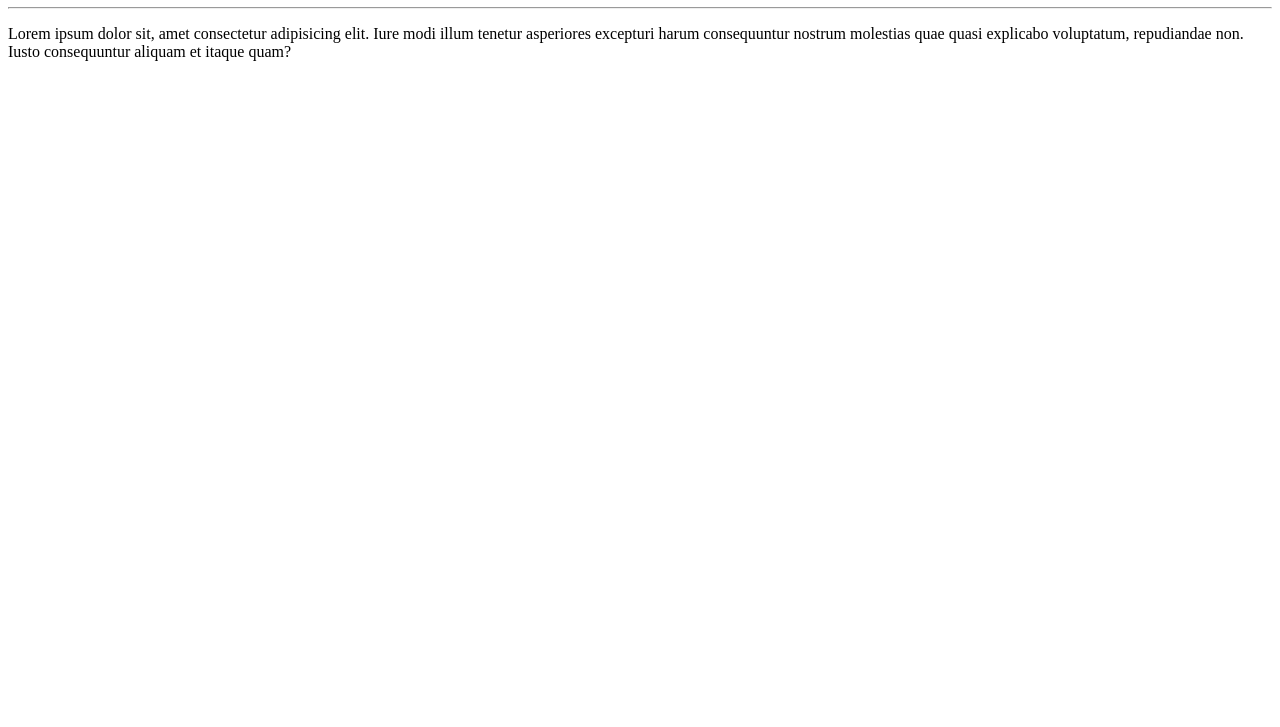
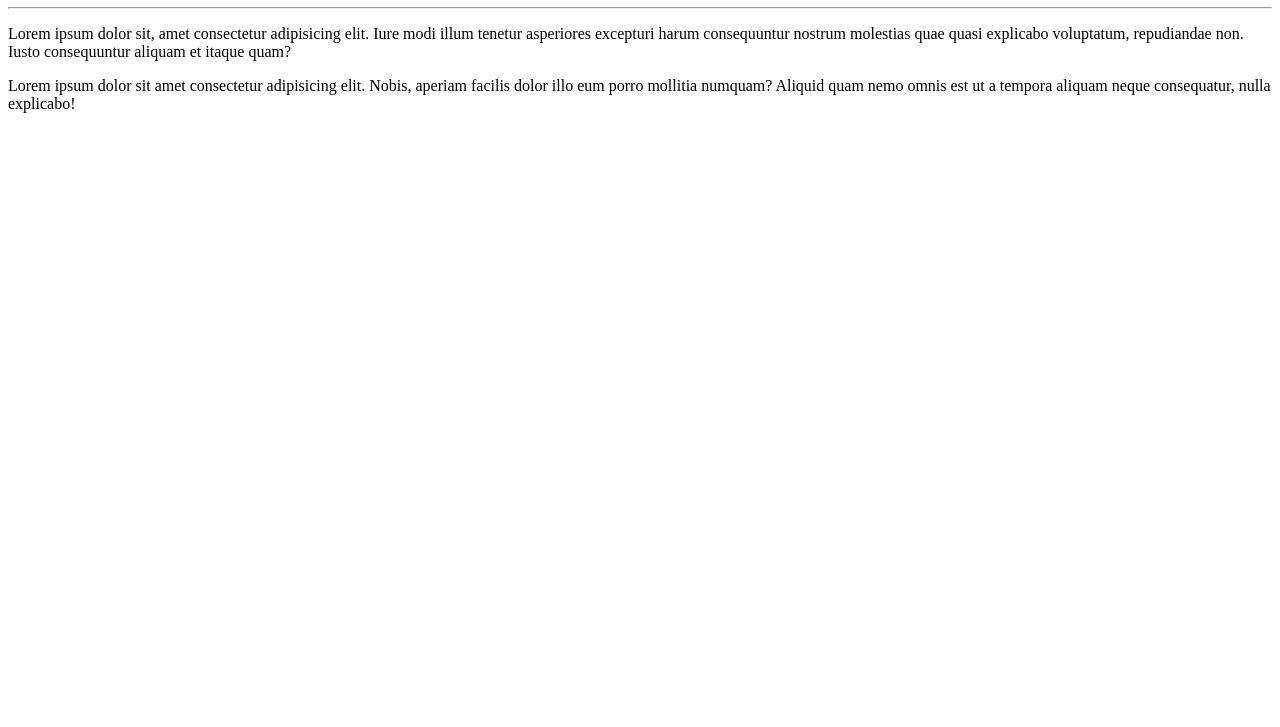
Before and after one commit to joaoOliveira09/OlaMundo, a plain HTML site: page SiteExemplo/index.html in a window 1280 px wide. Shown: the part 73-800 px from the top of the page. Drawn offline with Linux system fonts and the light colour scheme.

Commit message:
Adicionei um paragrafo

```diff
--- a/SiteExemplo/index.html
+++ b/SiteExemplo/index.html
@@ -11,5 +11,7 @@
   <hr>
     <p>Lorem ipsum dolor sit, amet consectetur adipisicing elit. Iure modi illum tenetur asperiores excepturi harum consequuntur nostrum molestias quae quasi explicabo voluptatum, repudiandae non. Iusto consequuntur aliquam et itaque quam?</p>
 
+    <p>Lorem ipsum dolor sit amet consectetur adipisicing elit. Nobis, aperiam facilis dolor illo eum porro mollitia numquam? Aliquid quam nemo omnis est ut a tempora aliquam neque consequatur, nulla explicabo!</p>
+
 </body>
 </html>
```
